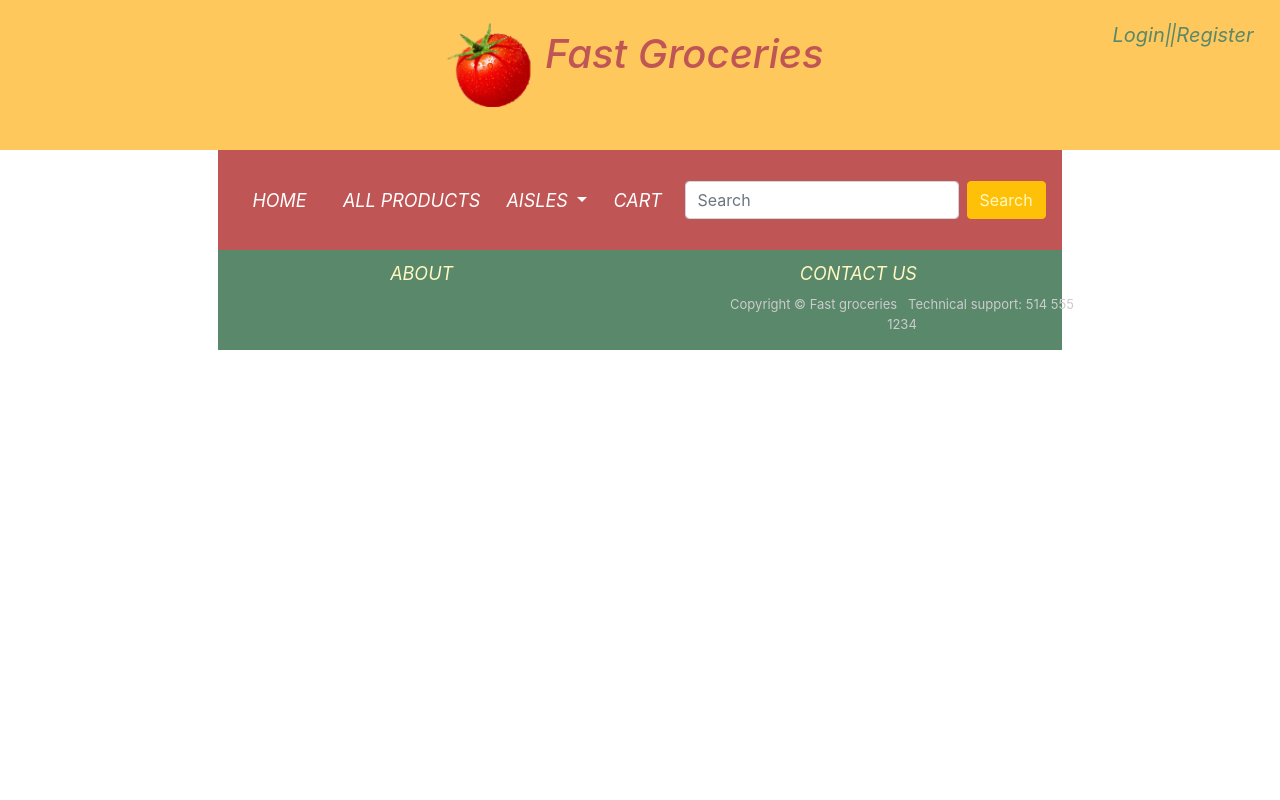
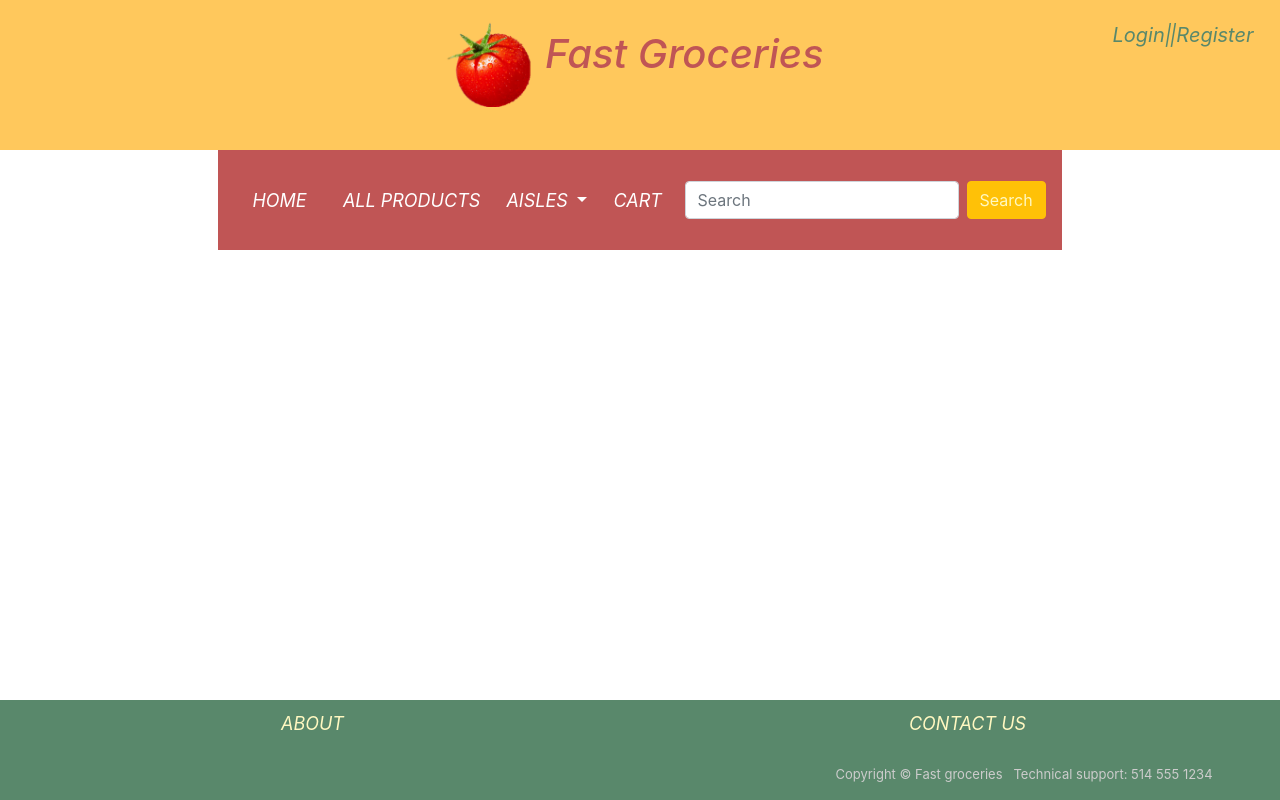
Before and after one commit to Atienn/SOEN287PROJECT, a PHP site: page /287template.html in a window 1280 px wide. Run offline with PHP 8.4, Linux system fonts and the light colour scheme; some libraries are stand-ins or nearby versions.

Commit message:
Reverted Accidental Changes
These edits were accidentally uploaded while regrouping files together.

```diff
--- a/Online_Grocery/homePage.css
+++ b/Online_Grocery/homePage.css
@@ -1,7 +1,6 @@
 
 body{
   background-color: white;
-    overflow-x: hidden;
 }
 
 /*header*/
@@ -55,6 +54,7 @@ body{
 
 .nav-link{
 color: white;
+background-color: #c05555;
 font-size: large;
 font-style: italic;
 text-align: center;
@@ -176,7 +176,7 @@ body{
 
 .footer{
   background-color:#59886b;
-    position: static;
+  position: fixed;
   bottom: 0;
   left: 0;
   width: 100%;
@@ -186,4 +186,5 @@ body{
   color: #cccccc;
   padding-top: 10px;
   font-size: small;
+  overflow: auto;
 }
```
Also changed, not shown: Online_Grocery/homePage.html (+20 -15 lines). Lines whose indentation alone changed are shown as unchanged.
